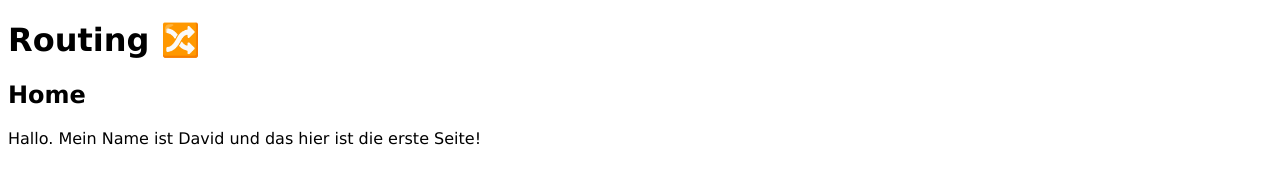
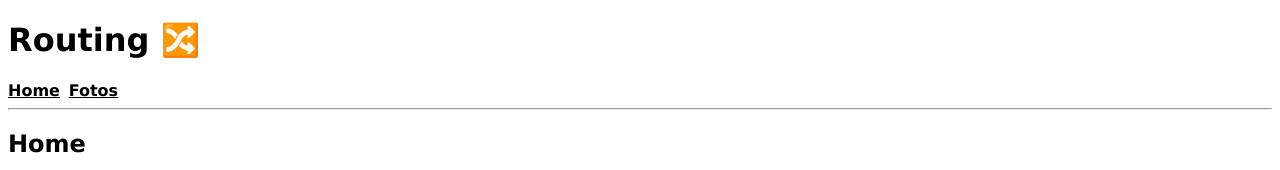
Before and after one commit to LinkedInLearning/react-esst-3161772, a React (Create React App) app: page / in a window 1280 px wide. Shown: the top 170 px of the page. Built offline with nearby package versions, Linux system fonts and the light colour scheme.

Commit message:
more initial updates

```diff
--- a/public/index.html
+++ b/public/index.html
@@ -31,6 +31,15 @@
         font-family: 'Lucida Sans', 'Lucida Sans Regular', 'Lucida Grande', 'Lucida Sans Unicode', Geneva, Verdana, sans-serif;
       }
 
+      nav a {
+        color: black;
+        font-weight: bold;
+      }
+
+      nav a:not(:first-child) {
+        margin-left: 1ex;
+      }
+
       img {
         display: block;
         margin-bottom: 20px;
--- a/src/components/App.jsx
+++ b/src/components/App.jsx
@@ -1,11 +1,20 @@
 import React from "react";
 
 export function App() {
+  const imageIds = ["111", "211", "311", "351", "678"];
+
   return (
     <>
       <header>
         <h1>Routing 🔀</h1>
+
+        <nav>
+          <a href="#">Home</a>
+          <a href="#">Fotos</a>
+        </nav>
       </header>
+
+      <hr />
 
       <main>
         <>
@@ -20,18 +29,14 @@ export function App() {
           <h2>Fotos</h2>
           <p>Hier sind ein paar tolle Fotos:</p>
 
-          <img
-            width="100%"
-            src="https://picsum.photos/id/111/460/240"
-          />
-          <img
-            width="100%"
-            src="https://picsum.photos/id/211/460/240"
-          />
-          <img
-            width="100%"
-            src="https://picsum.photos/id/311/460/240"
-          />
+          {imageIds.map((id) => (
+            <img
+              key={id}
+              alt=""
+              width="100%"
+              src={`https://picsum.photos/id/${id}/460/240`}
+            />
+          ))}
         </>
       </main>
     </>
```
